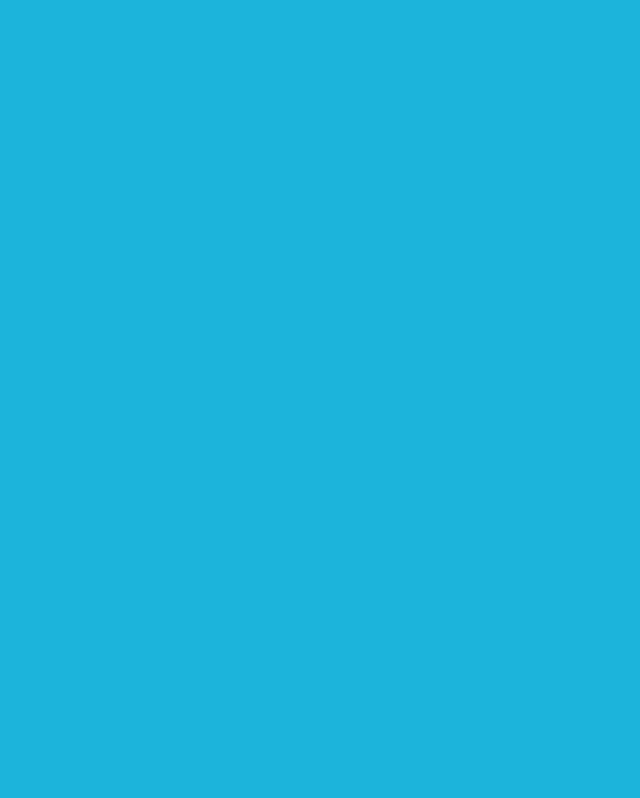
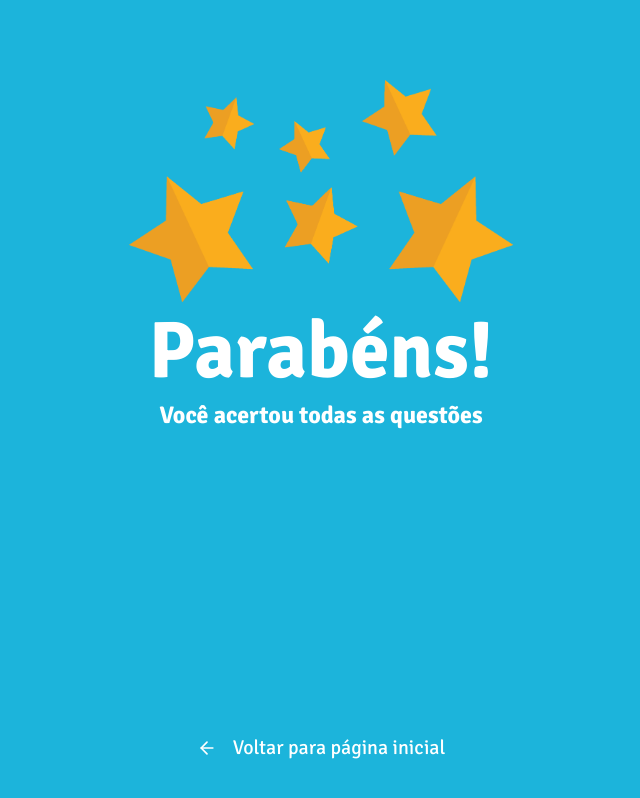
Before and after one commit to kauecdev/tech.iz, a React (Create React App) app: page /congratulations in a window 1280 px wide. Shown: the whole page, without its empty margins (319-959 px from the left). Built offline with nearby package versions, Linux system fonts and the light colour scheme.

Commit message:
feat: finalized application

```diff
--- /dev/null
+++ b/src/pages/Congratulations/index.tsx
@@ -0,0 +1,24 @@
+import React from 'react';
+import { Link } from 'react-router-dom';
+import { FiArrowLeft } from 'react-icons/fi';
+
+import starsImg from '../../assets/stars.png';
+
+import { Container } from './styles';
+
+const Congratulations: React.FC = () => {
+  return (
+    <Container>
+      <img src={starsImg} alt="stars" />
+      <h1>Parabéns!</h1>
+      <h2>Você acertou todas as questões</h2>
+
+      <Link to="/">
+        <FiArrowLeft size={20} />
+        Voltar para página inicial
+      </Link>
+    </Container>
+  );
+};
+
+export default Congratulations;
--- /dev/null
+++ b/src/pages/Congratulations/styles.ts
@@ -0,0 +1,70 @@
+import styled, { keyframes } from 'styled-components';
+
+const appear = keyframes`
+  from {
+    opacity: 0;
+    transform: scale(10%);
+  }
+  to {
+    opacity: 1;
+    transform: scale(100%);
+  }
+`;
+
+const appearFromBottom = keyframes`
+  from {
+    opacity: 0;
+    transform: translateY(100%);
+  }
+  to {
+    opacity: 1;
+    transform: translateY(0);
+  }
+`;
+
+export const Container = styled.div`
+  height: 100vh;
+
+  display: flex;
+  flex-direction: column;
+  align-items: center;
+
+  padding-top: 80px;
+  position: relative;
+
+  img {
+    width: 30%;
+
+    animation: ${appear} 1s;
+  }
+
+  h1 {
+    font-size: 80px;
+  }
+
+  h1,
+  h2 {
+    animation: ${appear} 1s;
+  }
+
+  a {
+    position: absolute;
+    bottom: 40px;
+
+    display: flex;
+    align-items: center;
+
+    max-width: 300px;
+
+    text-decoration: none;
+    font-size: 20px;
+
+    color: #ffffff;
+
+    animation: ${appearFromBottom} 1s;
+
+    svg {
+      margin-right: 16px;
+    }
+  }
+`;
--- a/src/pages/Dashboard/index.tsx
+++ b/src/pages/Dashboard/index.tsx
@@ -197,7 +197,10 @@ const Dashboard: React.FC = () => {
                   checked={isCorrect === true}
                 />
 
-                <Help title="Marque caso seja a alternativa correta">
+                <Help
+                  title="Clique no botão caso a alternativa seja a verdadeira!
+                Obs.: Somente uma alternativa pode ser verdadeira."
+                >
                   <FiHelpCircle color="#222222" size={20} />
                 </Help>
               </div>
--- a/src/pages/Dashboard/styles.ts
+++ b/src/pages/Dashboard/styles.ts
@@ -28,8 +28,8 @@ export const Container = styled.div`
 
     border-radius: 20px;
 
-    padding-bottom: 30px;
-    margin-bottom: 40px;
+    padding-bottom: 8px;
+    margin-bottom: 10px;
 
     form {
       display: flex;
--- a/src/pages/Questions/index.tsx
+++ b/src/pages/Questions/index.tsx
@@ -58,6 +58,7 @@ const Questions: React.FC = () => {
       setAlternatives(shuffledAlternatives);
     }
     fetchQuestionsAndAlternatives();
+    // eslint-disable-next-line react-hooks/exhaustive-deps
   }, []);
 
   const verifyCorrectAnswer = useCallback(
--- a/src/routes/index.tsx
+++ b/src/routes/index.tsx
@@ -4,12 +4,14 @@ import { Switch, Route } from 'react-router-dom';
 import Home from '../pages/Home';
 import Questions from '../pages/Questions';
 import Dashboard from '../pages/Dashboard';
+import Congratulations from '../pages/Congratulations';
 
 const Routes: React.FC = () => (
   <Switch>
     <Route path="/" exact component={Home} />
     <Route path="/questions" component={Questions} />
     <Route path="/dashboard" component={Dashboard} />
+    <Route path="/congratulations" component={Congratulations} />
   </Switch>
 );
 
```
Also changed, not shown: src/assets/stars.png (added).
